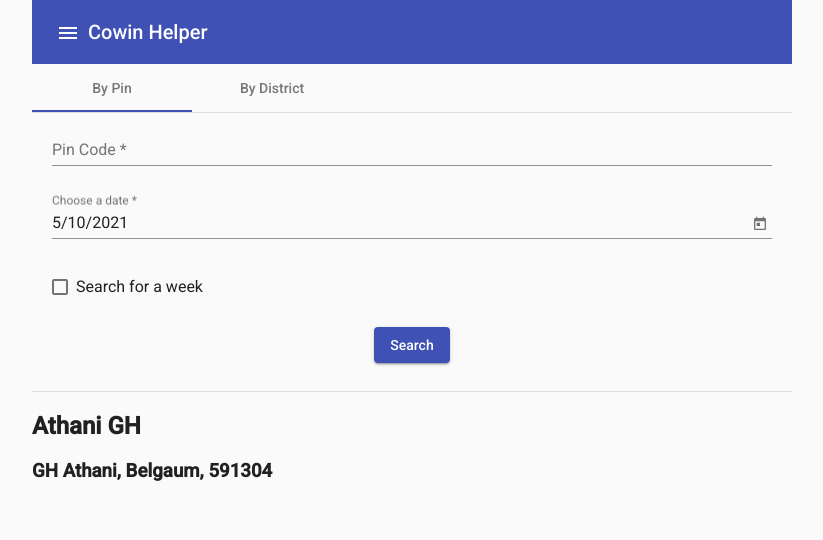
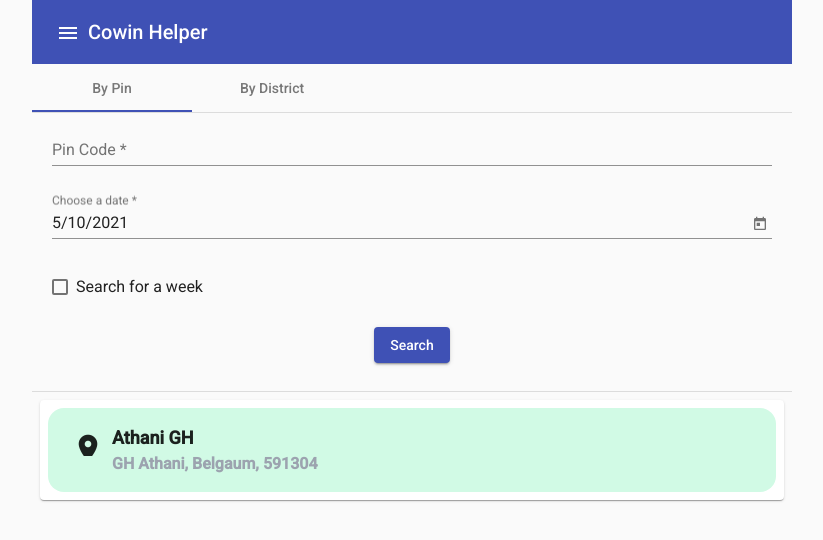
Before and after one commit to krishnaanaril/cowin-helper, an Angular app: page /search/pin in a window 1280 px wide. Shown: the top 540 px of the page, without its empty margins (228-1051 px from the left). Built offline with nearby package versions, Linux system fonts and the light colour scheme.

Commit message:
style: udpate sytle of card header

```diff
--- a/projects/ch-web/src/app/day-center-info/day-center-info.component.html
+++ b/projects/ch-web/src/app/day-center-info/day-center-info.component.html
@@ -1,24 +1,13 @@
-<div class="container mx-2 px-3 rounded-lg shadow-lg">
-    <div class="flex flex-row justify-between">
-        <div class="py-2">
-            <h2 class="text-lg font-bold">{{center.name}}</h2>
-            <h3>{{center.address}}, {{center.district_name}}, {{center.pincode}}</h3>
-        </div>
-        <!-- <div class="">
-            <div class="bg-green-200 rounded-full text-center align-middle w-10 h-10 leading-10">
-                {{center.available_capacity}}
-            </div>
-        </div> -->
-    </div>
-    <!-- <div class="flex flex-row justify-around">
-        <div>
-            <h2>{{center.min_age_limit}}+</h2>
+<mat-card class="px-2 py-2">
+
+    <div class="header-block">
+        <div class="icon-wrapper">
+            <mat-icon class="icon-place">place</mat-icon>
         </div>
         <div>
-            <h2>{{center.vaccine}}</h2>
+            <h2 class="center-name">{{center.name}}</h2>
+            <h3 class="center-address">{{center.address}}, {{center.district_name}}, {{center.pincode}}</h3>
         </div>
-        <div>
-            <h2>{{center.fee_type}}</h2>
-        </div>
-    </div> -->
-</div>
+    </div>
+
+</mat-card>
--- a/projects/ch-web/src/app/day-center-info/day-center-info.component.scss
+++ b/projects/ch-web/src/app/day-center-info/day-center-info.component.scss
@@ -0,0 +1,44 @@
+.header-block {
+    display: flex;
+    flex-direction: row;
+    justify-content: flex-start;
+    background-color: rgba(209, 250, 229, 1); //bg-yellow-200
+    padding: 1rem;
+    border-radius: 1rem;
+}
+
+h2, h3 {
+    margin: 0px;
+}
+
+.center-name {
+    font-size: 1.125rem;
+    line-height: 1.75rem;
+}
+
+.center-address {
+    font-size: 1rem;
+    line-height: 1.5rem;
+    color: rgba(156, 163, 175, 1); // txt-gray-400
+}
+
+.icon-wrapper {
+    display: flex;
+    align-items: baseline;
+    padding: 0.5rem;
+}
+
+.icon-place {
+    width: 2rem;
+    font-size: 2rem;
+}
+
+.px-2 {
+    padding-left: 0.5rem;
+    padding-right: 0.5rem;
+}
+
+.py-2 {
+    padding-top: 0.5rem;
+    padding-bottom: 0.5rem;
+}
--- a/projects/ch-web/src/app/material.module.ts
+++ b/projects/ch-web/src/app/material.module.ts
@@ -2,7 +2,9 @@
 import { MatAutocompleteModule } from '@angular/material/autocomplete';
 import { MatBadgeModule } from '@angular/material/badge';
 import { MatButtonModule } from '@angular/material/button';
+import {MatCardModule} from '@angular/material/card';
 import { MatCheckboxModule } from '@angular/material/checkbox';
+import {MatChipsModule} from '@angular/material/chips';
 import { MatDatepickerModule } from '@angular/material/datepicker';
 import { MatFormFieldModule } from '@angular/material/form-field';
 import { MatIconModule } from '@angular/material/icon';
@@ -20,7 +22,9 @@
     MatAutocompleteModule,
     MatBadgeModule,
     MatButtonModule,
+    MatCardModule,
     MatCheckboxModule,
+    MatChipsModule,
     MatDatepickerModule,
     MatFormFieldModule,
     MatIconModule,
@@ -36,7 +40,9 @@
     MatAutocompleteModule,
     MatBadgeModule,
     MatButtonModule,
+    MatCardModule,
     MatCheckboxModule,
+    MatChipsModule,
     MatDatepickerModule,
     MatFormFieldModule,
     MatIconModule,
--- a/projects/ch-web/src/app/use-pin/use-pin.component.html
+++ b/projects/ch-web/src/app/use-pin/use-pin.component.html
@@ -35,7 +35,7 @@
     </form>
 </div>
 <mat-divider></mat-divider>
-<div>
+<div class="px-2 py-2">
     <!-- <div *ngIf="centersForDay?.length > 0">
         <div *ngFor="let center of centersForDay" class="mb-2"> -->
     <div>
--- a/projects/ch-web/src/app/use-pin/use-pin.component.scss
+++ b/projects/ch-web/src/app/use-pin/use-pin.component.scss
@@ -7,14 +7,19 @@
     padding-right: 1.25rem;
 }
 
+.py-5 {
+    padding-top: 1.25rem;
+    padding-bottom: 1.25rem;
+}
+
+.px-2 {
+    padding-left: 0.5rem;
+    padding-right: 0.5rem;
+}
+
 .py-2 {
     padding-top: 0.5rem;
     padding-bottom: 0.5rem;
-}
-
-.py-5 {
-    padding-top: 1.25rem;
-    padding-bottom: 1.25rem;
 }
 
 .btn-block {
--- a/projects/ch-web/src/index.html
+++ b/projects/ch-web/src/index.html
@@ -18,7 +18,7 @@
   <meta property="og:type" content="website">
   <meta property="og:title" content="Application to search and notify you about vaccine availability - Cowin Helper">
   <meta property="og:description" content="Cowin-Helper is an open source progressive web application created using Co-Win Public API. This application helps the user to search and track vaccine availability without logging in to the Co-Win portal.">
-  <meta property="og:image" content="/assets/images/banner.png">
+  <meta property="og:image" content="https://cowin-helper.krishnamohan.dev/assets/images/banner.png">
 
   <!-- Twitter Meta Tags -->
   <meta name="twitter:card" content="summary_large_image">
@@ -26,7 +26,7 @@
   <meta property="twitter:url" content="https://cowin-helper.krishnamohan.dev">
   <meta name="twitter:title" content="Application to search and notify you about vaccine availability - Cowin Helper">
   <meta name="twitter:description" content="Cowin-Helper is an open source progressive web application created using Co-Win Public API. This application helps the user to search and track vaccine availability without logging in to the Co-Win portal.">
-  <meta name="twitter:image" content="/assets/images/banner.png">
+  <meta name="twitter:image" content="https://cowin-helper.krishnamohan.dev/assets/images/banner.png">
   <link rel="manifest" href="manifest.webmanifest">
   <meta name="theme-color" content="#1976d2">
 </head>
```
